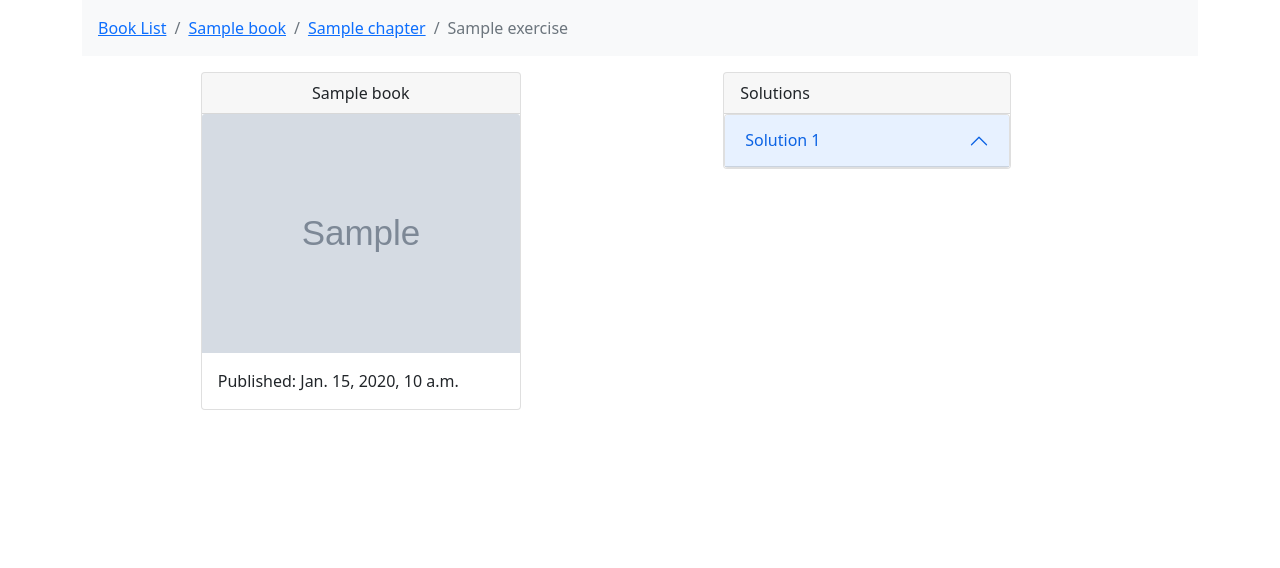
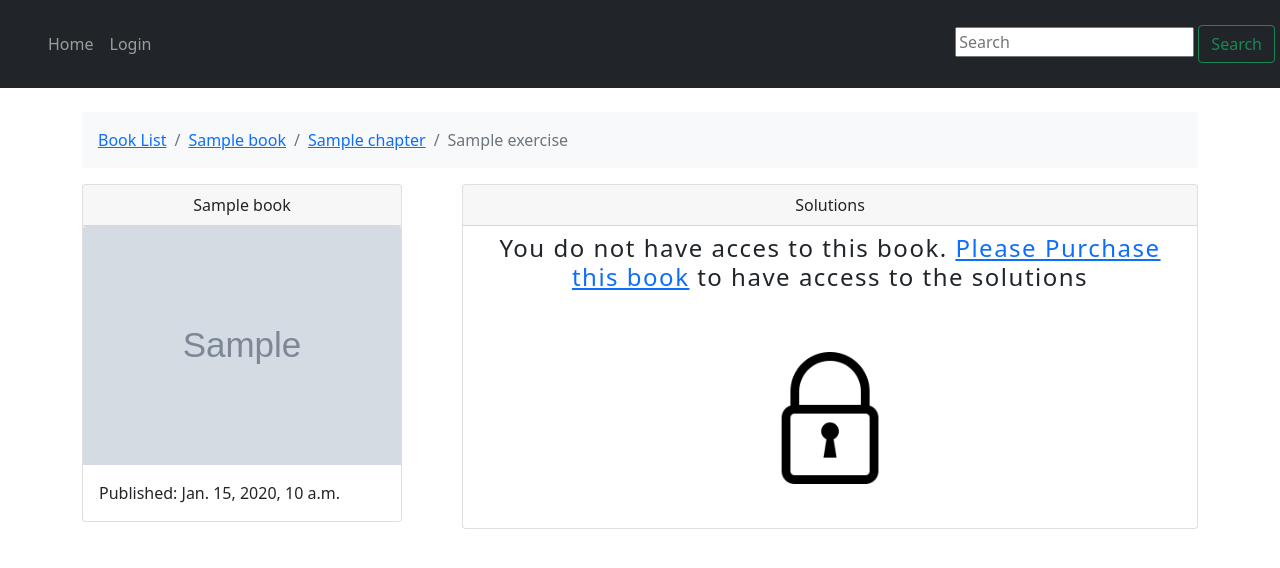
Before and after one commit to pawelGontarz/django_digital_marketplace, a Django app: template templates/exercise_detail.html in a window 1280 px wide. Shown: the top 568 px of the page. Run offline with Django 3.2, Linux system fonts and the light colour scheme; the template is opened without the code that fills it: most values are stand-ins (such as "Sample title", 1, 10 or a date in 2020); grey boxes marked "Sample" are stand-in pictures.

Commit message:
Add some template permision based on UserLibrary model

```diff
--- a/books/admin.py
+++ b/books/admin.py
@@ -1,6 +1,7 @@
 from django.contrib import admin
-from .models import Author, Book, Chapter, Exercise, Solution
+from .models import Author, Book, Chapter, Exercise, Solution, UserLibrary
 
+admin.site.register(UserLibrary)
 admin.site.register(Author)
 admin.site.register(Book)
 admin.site.register(Chapter)
--- a/templates/account/signup.html
+++ b/templates/account/signup.html
@@ -1,4 +1,5 @@
 {% extends "account/base.html" %}
+{% load crispy_forms_tags %}
 
 {% load i18n %}
 
@@ -11,11 +12,11 @@
 
 <form class="signup" id="signup_form" method="post" action="{% url 'account_signup' %}">
   {% csrf_token %}
-  {{ form.as_p }}
+  {{ form|crispy }}
   {% if redirect_field_value %}
   <input type="hidden" name="{{ redirect_field_name }}" value="{{ redirect_field_value }}" />
   {% endif %}
-  <button type="submit">{% trans "Sign Up" %} &raquo;</button>
+  <button class="btn btn-primary" type="submit">{% trans "Sign Up" %} &raquo;</button>
 </form>
 
 {% endblock %}
--- a/templates/base.html
+++ b/templates/base.html
@@ -13,8 +13,37 @@
 </head>
 
 <body>
+
+    <nav class="navbar navbar-expand-md navbar-dark bg-dark mb-4 p-4 justify-content-between">
+        <a class="navbar-brand" href="#">{% if request.user.is_authenticated %}Hello, {{ request.user.username }}!{% endif %}</a>
+        <button class="navbar-toggler" type="button" data-toggle="collapse" data-target="#navbarCollapse"
+            aria-controls="navbarCollapse" aria-expanded="false" aria-label="Toggle navigation">
+            <span class="navbar-toggler-icon"></span>
+        </button>
+        <div class="collapse navbar-collapse" id="navbarCollapse">
+            <ul class="navbar-nav mr-auto">
+                <li class="nav-item active">
+                    <a class="nav-link" href="{% url 'books:book-list' %}">Home</a>
+                </li>
+                {% if request.user.is_authenticated %}
+                <li class="nav-item active">
+                    <a class="nav-link" href="{% url 'account_logout' %}">Logout</a>
+                </li>
+                {% else %}
+                <li class="nav-item active">
+                    <a class="nav-link" href="{% url 'account_login' %}">Login</a>
+                </li>
+                {% endif %}
+            </ul>
+            <form class="form-inline mt-2 mt-md-0" style="position: absolute; right: 5px;">
+                <input class="form-group mr-sm-2" type="text" placeholder="Search" aria-label="Search">
+                <button class="form-group btn btn-outline-success my-2 my-sm-0" type="submit">Search</button>
+            </form>
+        </div>
+    </nav>
+
+
       <div class='container'>
-
         <nav aria-label="breadcrumb">
             <ol class="breadcrumb bg-light px-3 py-3">
                 {% block breadcrumb %}
--- a/templates/exercise_detail.html
+++ b/templates/exercise_detail.html
@@ -1,4 +1,5 @@
 {% extends 'base.html' %}
+{% load static %}
 
 {% block breadcrumb %}
     <li class="breadcrumb-item" aria-current="page"><a href="{% url 'books:book-list' %}">Book List</a></li>
@@ -9,7 +10,7 @@
 
 {% block content %}
     <div class='row'>
-        <main class='col-md-3 mx-auto'>
+        <main class='col-md-4 mx-auto'>
             <div class="card" style="width: 20rem;">
                 <div class="card-header text-center">{{ exercise.chapter.book.title }}</div>
                 <img src="{{ exercise.chapter.book.cover.url }}" class="card-img-top" alt="...">
@@ -19,11 +20,13 @@
             </div>
         </main>
 
-        <aside class='col-md-4 mx-auto'>
-            <div class="card" style="width: 18rem;">
+        <aside class='col mx-auto text-center'>
+            <div class="card " style="width:100%;">
                 <div class="card-header">
                 Solutions
                 </div>
+
+                {% if exercise.chapter.book in request.user.userlibrary.book_list %}
 
                     <div class="accordion" id="accordionExample">
                         {% for solution in exercise.solution_set.all %}
@@ -42,6 +45,11 @@
                         {% endfor %}
                     </div>
 
+                {% else %}
+                    <h4 class="text-center px-4 py-2" style="letter-spacing: 1.5px;">You do  not have acces to this book. <a href="#">Please Purchase this book</a> to have access to the solutions</h4>
+                    <img src="{% static 'images/lock.png' %}" alt="" class="mx-auto" style="width:30%;">
+                {% endif %}
+
             </div>
         </aside>
     </div>
```
Also changed, not shown: books/models.py (+21 -0 lines), digital_marketplace/settings.py (+5 -2 lines), books/migrations/0003_userlibrary.py (added), db.sqlite3, static/images/lock.png (added). Lines whose indentation alone changed are shown as unchanged.
